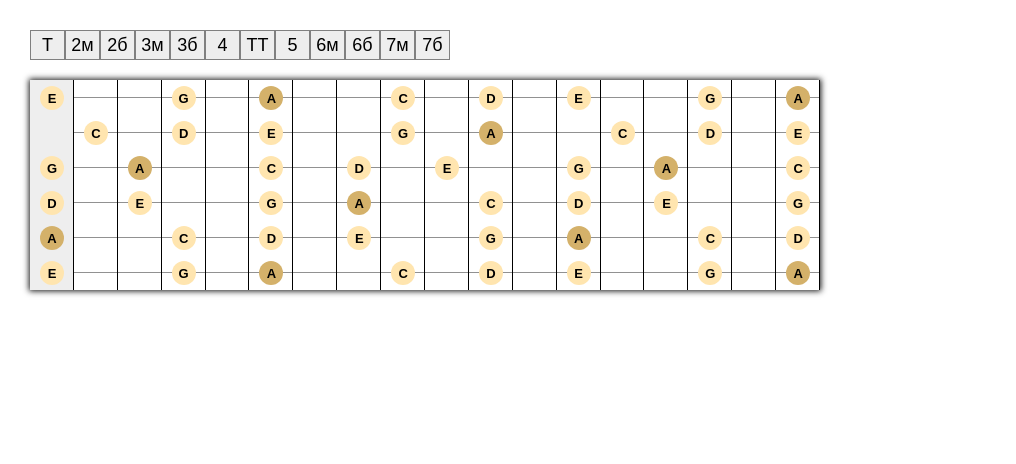
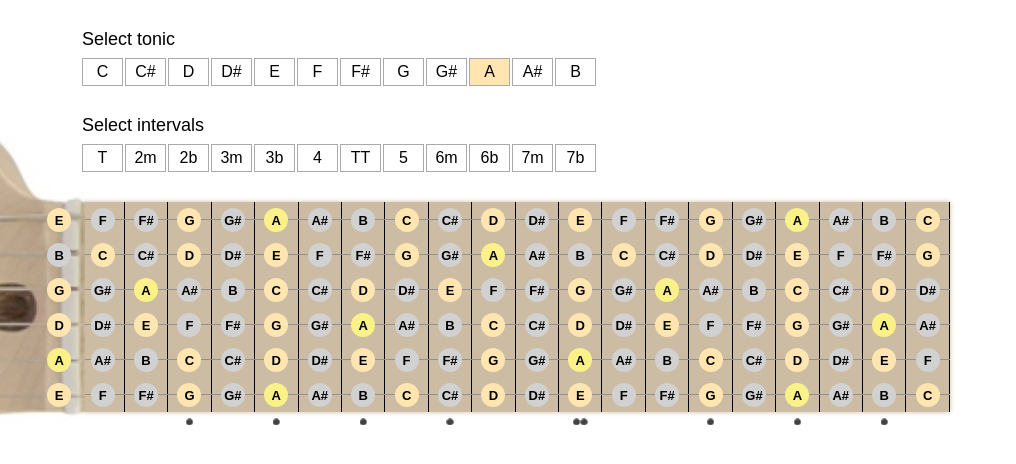
Before and after one commit to linkqwd/guitar-scales, a website: page src/index.html in a window 1280 px wide. Shown: the whole page, without its empty margins (0-1016 px from the left). Drawn offline with Linux system fonts and the light colour scheme.

Commit message:
UI improves

```diff
--- a/src/index.html
+++ b/src/index.html
@@ -2,31 +2,58 @@
 <html lang="en">
 <head>
 	<meta charset="UTF-8">
-	<title>Document</title>
+	<title>Scale constructor</title>
 	<meta name="description" content="">
 	<meta name="viewport" content="width=device-width, initial-scale=1, maximum-scale=1">
 	<!-- <link rel="shortcut icon" href="img/favicon.ico" type="image/x-icon"> -->
 	<link rel="stylesheet" href="css/styles.css">
 </head>
 <body>
+
+
+
 <div class="notes">
-		<div class="notes__item">T</div>
-		<div class="notes__item">2м</div>
-		<div class="notes__item">2б</div>
-		<div class="notes__item">3м</div>
-		<div class="notes__item">3б</div>
-		<div class="notes__item">4</div>
-		<div class="notes__item">ТТ</div>
-		<div class="notes__item">5</div>
-		<div class="notes__item">6м</div>
-		<div class="notes__item">6б</div>
-		<div class="notes__item">7м</div>
-		<div class="notes__item">7б</div>
+	<p>Select tonic</p>
+	<div>
+		<div class="notes__item">C</div>
+		<div class="notes__item">C#</div>
+		<div class="notes__item">D</div>
+		<div class="notes__item">D#</div>
+		<div class="notes__item">E</div>
+		<div class="notes__item">F</div>
+		<div class="notes__item">F#</div>
+		<div class="notes__item">G</div>
+		<div class="notes__item">G#</div>
+		<div class="notes__item">A</div>
+		<div class="notes__item">A#</div>
+		<div class="notes__item">B</div>
+	</div>
+</div>
+
+<div class="interval">
+	<p>Select intervals</p>
+	<div>
+	<div class="interval__item">T</div>
+	<div class="interval__item">2m</div>
+	<div class="interval__item">2b</div>
+	<div class="interval__item">3m</div>
+	<div class="interval__item">3b</div>
+	<div class="interval__item">4</div>
+	<div class="interval__item">TT</div>
+	<div class="interval__item">5</div>
+	<div class="interval__item">6m</div>
+	<div class="interval__item">6b</div>
+	<div class="interval__item">7m</div>
+	<div class="interval__item">7b</div>
+	</div>
 </div>
 
 <div class="freatboard">
 	<div class="string string-1">
 		<div class="freat freat-1"></div>
+		<div class="freat"></div>
+		<div class="freat"></div>
+		<div class="freat"></div>
 		<div class="freat"></div>
 		<div class="freat"></div>
 		<div class="freat"></div>
@@ -64,9 +91,15 @@
 		<div class="freat"></div>
 		<div class="freat"></div>
 		<div class="freat"></div>
+		<div class="freat"></div>
+		<div class="freat"></div>
+		<div class="freat"></div>
 	</div>
 	<div class="string string-3">
 		<div class="freat freat-1"></div>
+		<div class="freat"></div>
+		<div class="freat"></div>
+		<div class="freat"></div>
 		<div class="freat"></div>
 		<div class="freat"></div>
 		<div class="freat"></div>
@@ -104,9 +137,15 @@
 		<div class="freat"></div>
 		<div class="freat"></div>
 		<div class="freat"></div>
+		<div class="freat"></div>
+		<div class="freat"></div>
+		<div class="freat"></div>
 	</div>
 	<div class="string string-5">
 		<div class="freat freat-1"></div>
+		<div class="freat"></div>
+		<div class="freat"></div>
+		<div class="freat"></div>
 		<div class="freat"></div>
 		<div class="freat"></div>
 		<div class="freat"></div>
@@ -144,6 +183,9 @@
 		<div class="freat"></div>
 		<div class="freat"></div>
 		<div class="freat"></div>
+		<div class="freat"></div>
+		<div class="freat"></div>
+		<div class="freat"></div>
 	</div>
 </div>
 
--- a/src/js/main.js
+++ b/src/js/main.js
@@ -1,12 +1,25 @@
-let options = {
-	tonic: 'A',
-	scale: 'pentatonicMinor',
-	tuning: 'standard'
-}
+let choosedInterval = document.querySelectorAll('.notes__item');
 
-start(options);
+choosedInterval.forEach(function(elem) {
+	elem.onclick = function () {
+		let t = document.querySelector('.selected');
+		(t === null) ? false : t.classList.remove('selected');
+		this.classList.add('selected');
 
-function start (options) {
+		let options = {
+			tonic: this.innerHTML,
+			scale: 'pentatonicMinor',
+			tuning: 'standard'
+		}
+
+		makeFreatBoard(options, true);
+
+	}
+});
+
+choosedInterval[9].click(); // Default tonic to launch application
+
+function makeFreatBoard (options, clean) {
 	const notes = ['C', 'C#', 'D', 'D#', 'E', 'F', 'F#', 'G', 'G#', 'A', 'A#', 'B'];
 	const intervals  = ['T', '2m', '2b', '3m', '3b', '4', 'TT', '5', '6m', '6b', '7m', '7b'];
 	const scaleList = {
@@ -19,6 +32,16 @@ function start (options) {
 		standard: ['E', 'B', 'G', 'D', 'A', 'E'],
 		dropD: ['E', 'B', 'G', 'D', 'A', 'D']
 	};
+
+	(clean === true) ? erase () : false;
+
+	function erase () {
+		let freats = document.querySelectorAll('.freat');
+		freats.forEach(function(elem) {
+			elem.className = "freat";
+			elem.removeAttribute('data-content');
+		});
+	}
 
 	const string1 = document.querySelectorAll('.string-1 .freat');
 	const string2 = document.querySelectorAll('.string-2 .freat');
@@ -64,6 +87,9 @@ function start (options) {
 		if (scaleList[options.scale].indexOf(interval) >= 0) {
 			$(selector).attr('data-content', note);
 			selector.classList.add('note');
+		} else {
+			$(selector).attr('data-content', note);
+			selector.classList.add('gray');
 		}
 	}
 
--- a/src/sass/_mixins.scss
+++ b/src/sass/_mixins.scss
@@ -4,19 +4,17 @@
 	}
 }
 
-@mixin string() {
-	width: 100%;
-	height: 35px;
-	display: flex;
-	position: relative;
-	&:before {
-		position: absolute;
-		content: '';
-		height: 1px;
-		width: 100%;
-		background: #919191;
-		top:0;
-		bottom: 0;
-		margin: auto 0;
+@mixin symbol($child, $symbol) {
+	.freat:nth-child(#{$child})  {
+		&:after {
+			content: $symbol;
+			position: absolute;
+			top: 120%;
+			right: 0;
+			left: 0;
+			text-align: center;
+			height: 10px;
+			font-size: 6px;
+		}
 	}
 }
--- a/src/sass/styles.scss
+++ b/src/sass/styles.scss
@@ -16,45 +16,95 @@ body {
 	box-sizing: border-box;
 }
 
+.interval {
+	@extend .notes;
+
+}
+
+.interval__item {
+	@extend .notes__item;
+}
+
 .notes {
-	display: flex;
+	position: relative;
+	z-index: 100;
+	padding-left: 52px;
+	margin-bottom: 30px;
+	font-size: 0;
+	p {
+		margin-bottom: 10px;
+		font-size: 18px;
+	}
 }
 
 .notes__item {
 	padding: 5px;
-	width: 35px;
-	background: #eee;
-	border: 1px solid grey;
+	width: 41px;
+	cursor: pointer;
+	border: 1px solid #aaa;
 	box-sizing: border-box;
 	text-align: center;
+	display: inline-block;
+	transition: .3s;
+	font-size: 16px;
+	margin-right: 2px;
+	&:hover {
+		background: #FFE5AF;
+	}
 }
 
 
 .freatboard {
-	max-width: 790px;
-	margin: 20px 0;
+	max-width: 920px;
 	display: flex;
 	flex-direction: column;
-	box-shadow: 0px 0px 6px 1px rgba(20,20,20,1);
 	position: relative;
-
+	box-shadow: 0px 0px 5px 0px #ccbca3;
+	&:before {
+		content: "";
+		position: absolute;
+		height: 520px;
+		width: 420px;
+		top: -150px;
+		z-index: 6;
+		right: 94%;
+		background-image: url(../img/www.jpg);
+		background-position: right 10px;
+		background-repeat: no-repeat;
+		background-size: 224%;
+	}
 }
 
 .string {
-	@include string();
+	width: 100%;
+	height: 35px;
+	display: flex;
+	position: relative;
+	&:before {
+		position: absolute;
+		content: '';
+		height: 1px;
+		width: 100%;
+		background: #919191;
+		top:0;
+		bottom: 0;
+		margin: auto 0;
+		z-index: 5;
+	}
 }
 
 .freat {
 	width: 100%;
 	position: relative;
 	border-right: 1px solid black;
+	background: #ccbca3;
 	&:before {
 		position: absolute;
-		z-index: 100;
 		content: attr(data-content);
 		border-radius: 50%;
 		font-size: 13px;
-		left: 10px;
+		left: 50%;
+		transform: translateX(-50%);
 		font-weight: bold;
 		padding: 2px;
 		width: 20px;
@@ -65,6 +115,31 @@ body {
 		top: 0;
 		bottom: 0;
 		margin: auto 0;
+		z-index: 10;
+	}
+}
+
+.freat:first-child  {
+	//background: #eee;
+	//position: relative;
+	margin-left: 8px;
+}
+
+.string:last-child {
+	@include symbol('4', '\26AB');
+	@include symbol('6', '\26AB');
+	@include symbol('8', '\26AB');
+	@include symbol('10', '\26AB');
+	@include symbol('13', '\26AB \26AB');
+	@include symbol('16', '\26AB');
+	@include symbol('18', '\26AB');
+	@include symbol('20', '\26AB');
+	@include symbol('22', '\26AB');
+}
+
+.gray {
+	&:before {
+		background: #d1d1d1;
 	}
 }
 
@@ -74,13 +149,12 @@ body {
 	}
 }
 
-.freat-1 {
-	background: #eee;
+.selected {
+	background: #FFE5AF;
 }
 
 .T {
 	&:before {
-		background: #D4B16A;
-
+		background: #faf189;
 	}
 }
```
Also changed, not shown: src/css/styles.css, src/img/0117602805_gtr_frt_001_rr.jpg (added), src/img/646719624_7_1000x700_1975-fender-stratocaster-vintage-natural-.jpg (added), src/img/lg_11-3022-705 (1).png (added), src/img/lg_11-3022-705.png (added), src/img/lg_14-4620-5802.png (added), src/img/www.jpg (added). Lines whose indentation alone changed are shown as unchanged.
